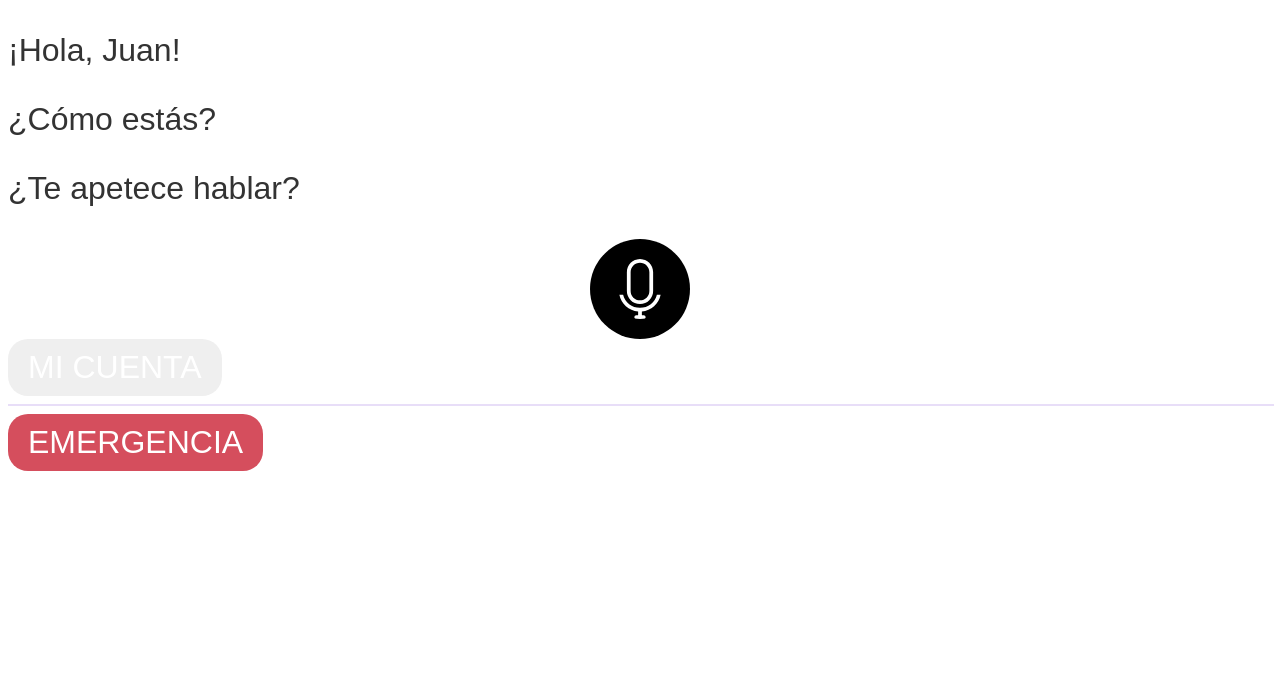
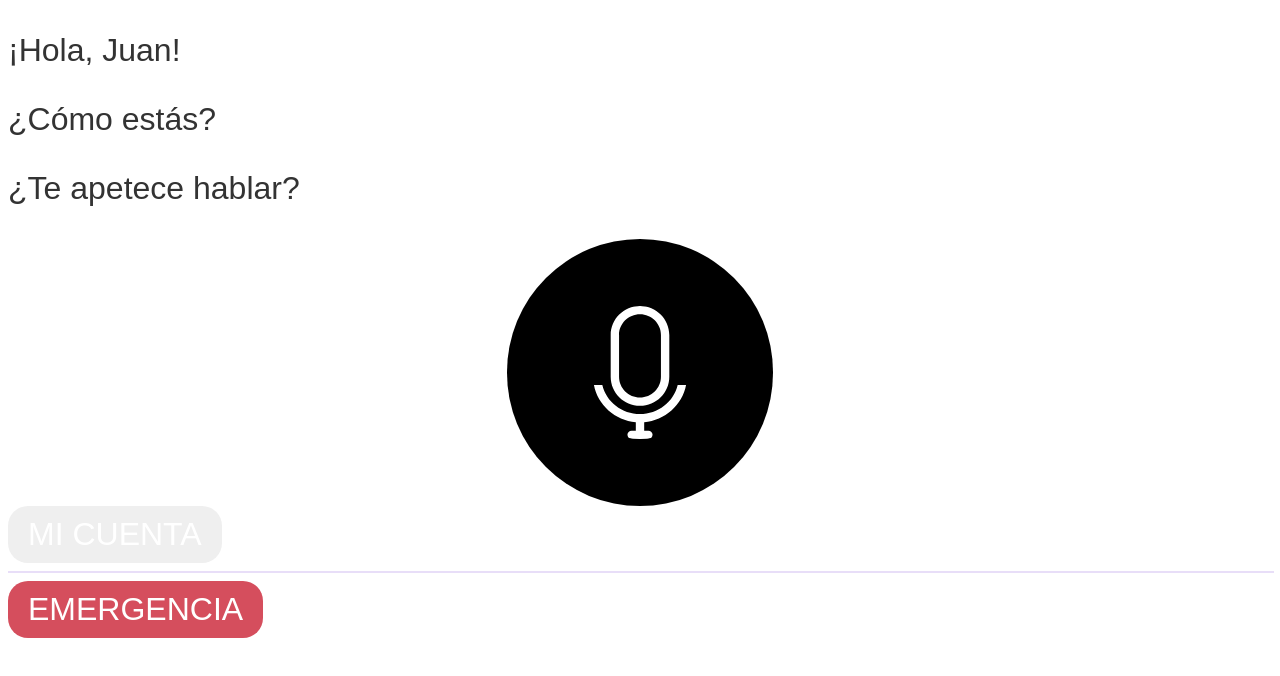
Before and after one commit to helopgom/B-Care, a React (Vite) app: page / in a window 1280 px wide. Shown: the top 676 px of the page. Built offline with nearby package versions, Linux system fonts and the light colour scheme.

Commit message:
Changes width button

```diff
--- a/src/components/ButtonWithIcon/ButtonWithIcon.jsx
+++ b/src/components/ButtonWithIcon/ButtonWithIcon.jsx
@@ -3,7 +3,7 @@ import "./buttonWithIcon.css";
 
 const ButtonWithIcon = ({ isTalking, setIsTalking }) => {
   const handleClick = () => {
-    setIsTalking(!isTalking); // Cambia el estado cuando se hace click
+    setIsTalking(!isTalking);
   };
 
   return (
--- a/src/components/ButtonWithIcon/buttonWithIcon.css
+++ b/src/components/ButtonWithIcon/buttonWithIcon.css
@@ -13,8 +13,8 @@
 
 .icon-container {
   position: relative;
-  width: 100px;
-  height: 100px;
+  width: 20em;
+  height: 20em;
   border-radius: 50%;
   display: flex;
   align-items: center;
@@ -22,7 +22,7 @@
 }
 
 .not-talking {
-  background-color: black; /* Fondo negro cuando no se está hablando */
+  background-color: var(--black);
 }
 
 .talking {
@@ -31,8 +31,8 @@
 
 /* SVG Blanco en estado "not-talking", Negro en estado "talking" */
 .icon-image {
-  width: 60px;
-  height: 60px;
+  width: 10em;
+  height: 10em;
   display: block;
   border-radius: 50%;
   position: relative;
@@ -53,23 +53,23 @@
 }
 
 .circle1 {
-  width: 120px;
-  height: 120px;
+  width: 160px;
+  height: 160px;
   background-color: #d9d9d9;
   opacity: 1;
 }
 
 .circle2 {
-  width: 140px;
-  height: 140px;
+  width: 200px;
+  height: 200px;
   background-color: #d9d9d9;
   opacity: 0.51;
   animation-delay: 0.5s;
 }
 
 .circle3 {
-  width: 160px;
-  height: 160px;
+  width: 220px;
+  height: 220px;
   background-color: #f8f8f8;
   opacity: 1;
   animation-delay: 1s;
```
